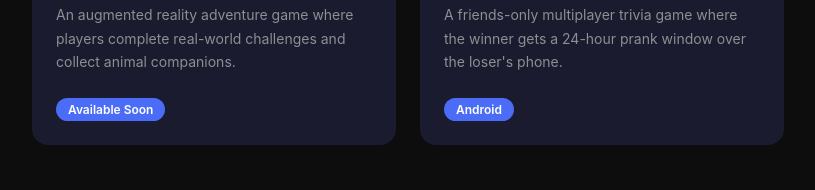
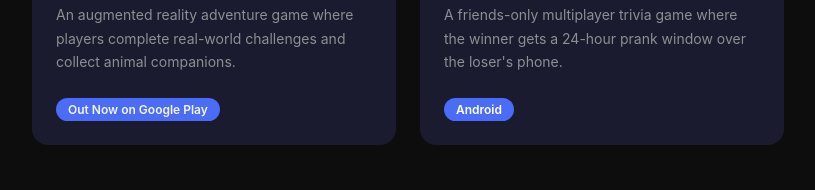
Before and after one commit to snephrue/snephrue.github.io, a plain HTML site: page index.html in a window 1280 px wide. Shown: the part 553-743 px from the top of the page, without its empty margins (232-1047 px from the left). Drawn offline with Linux system fonts and the light colour scheme.

Commit message:
Scout AR: change 'Available Soon' to live Google Play link

```diff
--- a/index.html
+++ b/index.html
@@ -94,7 +94,7 @@
                     <div class="emoji">&#128064;</div>
                     <h3>Scout AR</h3>
                     <p>An augmented reality adventure game where players complete real-world challenges and collect animal companions.</p>
-                    <span class="tag">Available Soon</span>
+                    <a class="tag" href="https://play.google.com/store/apps/details?id=com.scoutar" style="text-decoration: none; color: inherit;">Out Now on Google Play</a>
                 </div>
                 <div class="app-card">
                     <div class="emoji">&#129313;</div>
```
